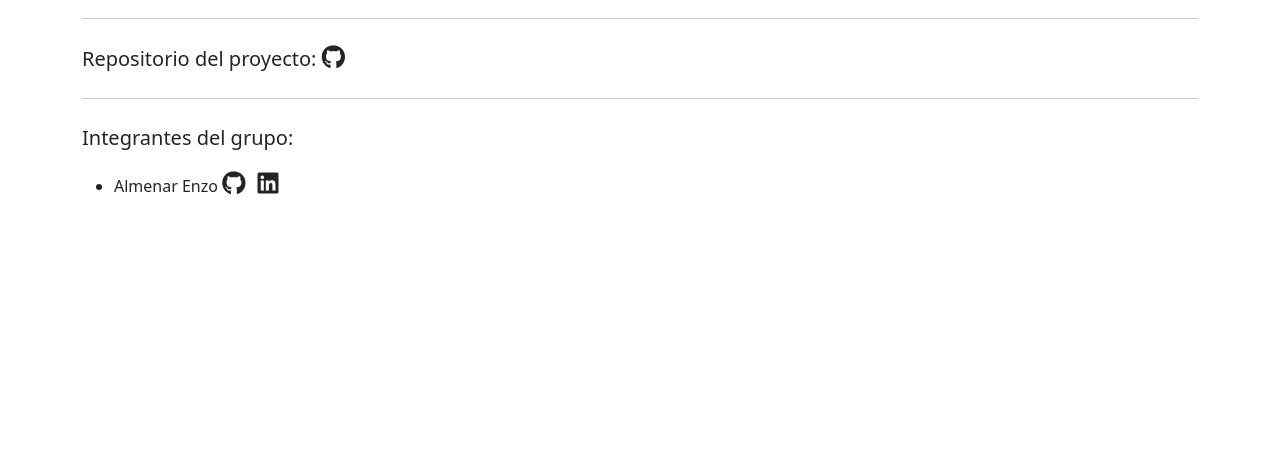
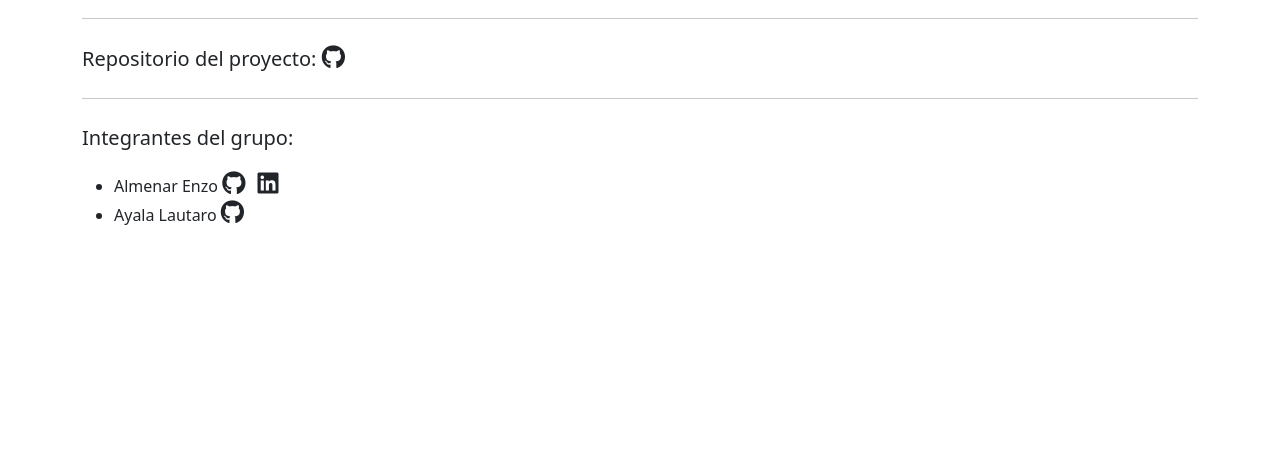
Before and after one commit to Enzostik/Blog_Informatorio2025, a Django app: page /acerca-de/ in a window 1280 px wide. Shown: the part 183-651 px from the top of the page. Run offline with Django 5.2, Linux system fonts and the light colour scheme.

Commit message:
Update about.html

```diff
--- a/blog/templates/about.html
+++ b/blog/templates/about.html
@@ -15,6 +15,9 @@
             <a href="https://github.com/Enzostik" class="text-decoration-none h4 me-2"><i class="fab fa-github"></i></a>
             <a href="https://www.linkedin.com/in/enzo-naim-almenar-9205121a5/" class="text-decoration-none h4 me-2"><i class="fab fa-linkedin"></i></a>
         </li>
+        <li>Ayala Lautaro
+            <a href="https://github.com/LautaroA19" class="text-decoration-none h4 me-2"><i class="fab fa-github"></i></a>
+        </li>
     </ul>
 </div>
 {% endblock content %}
```
